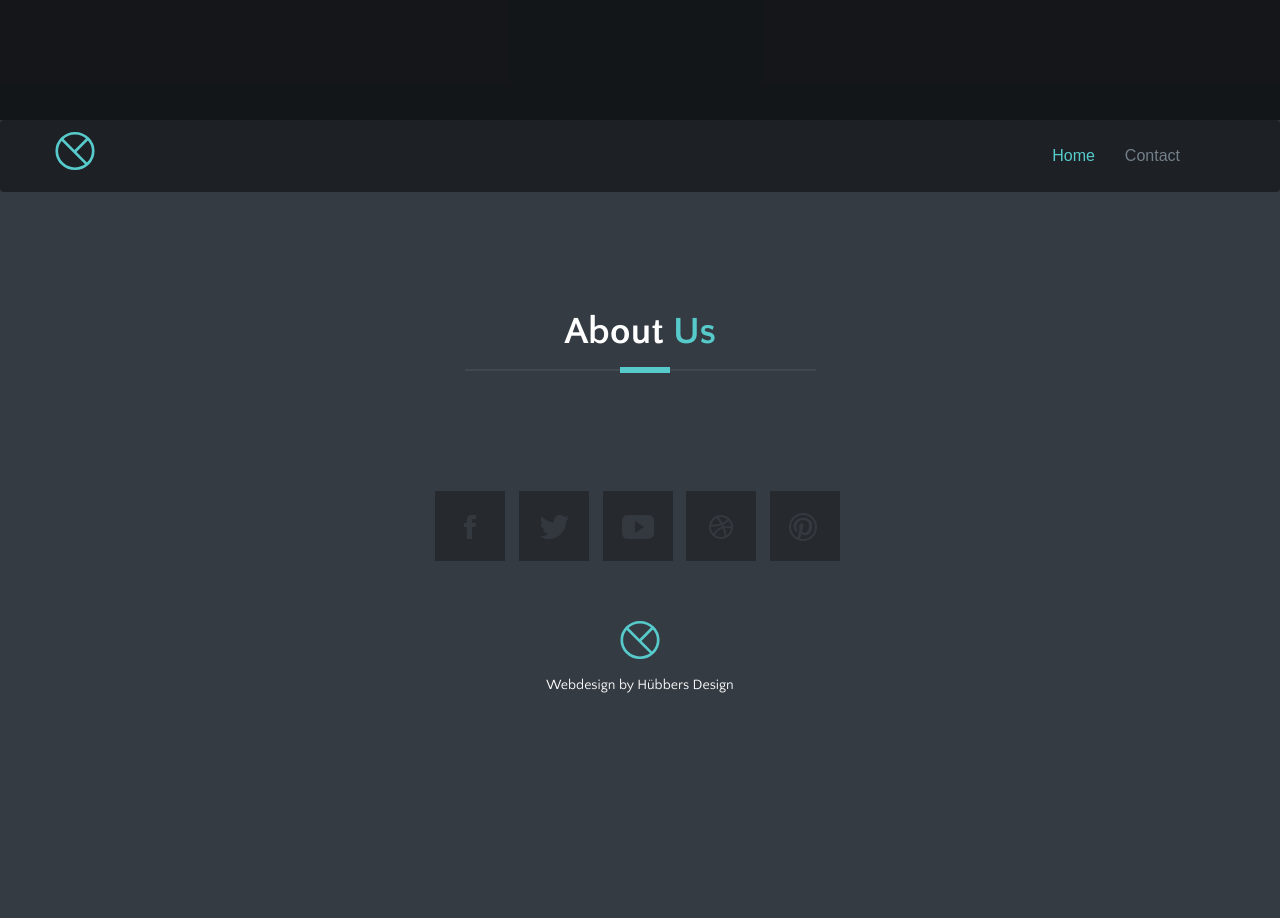
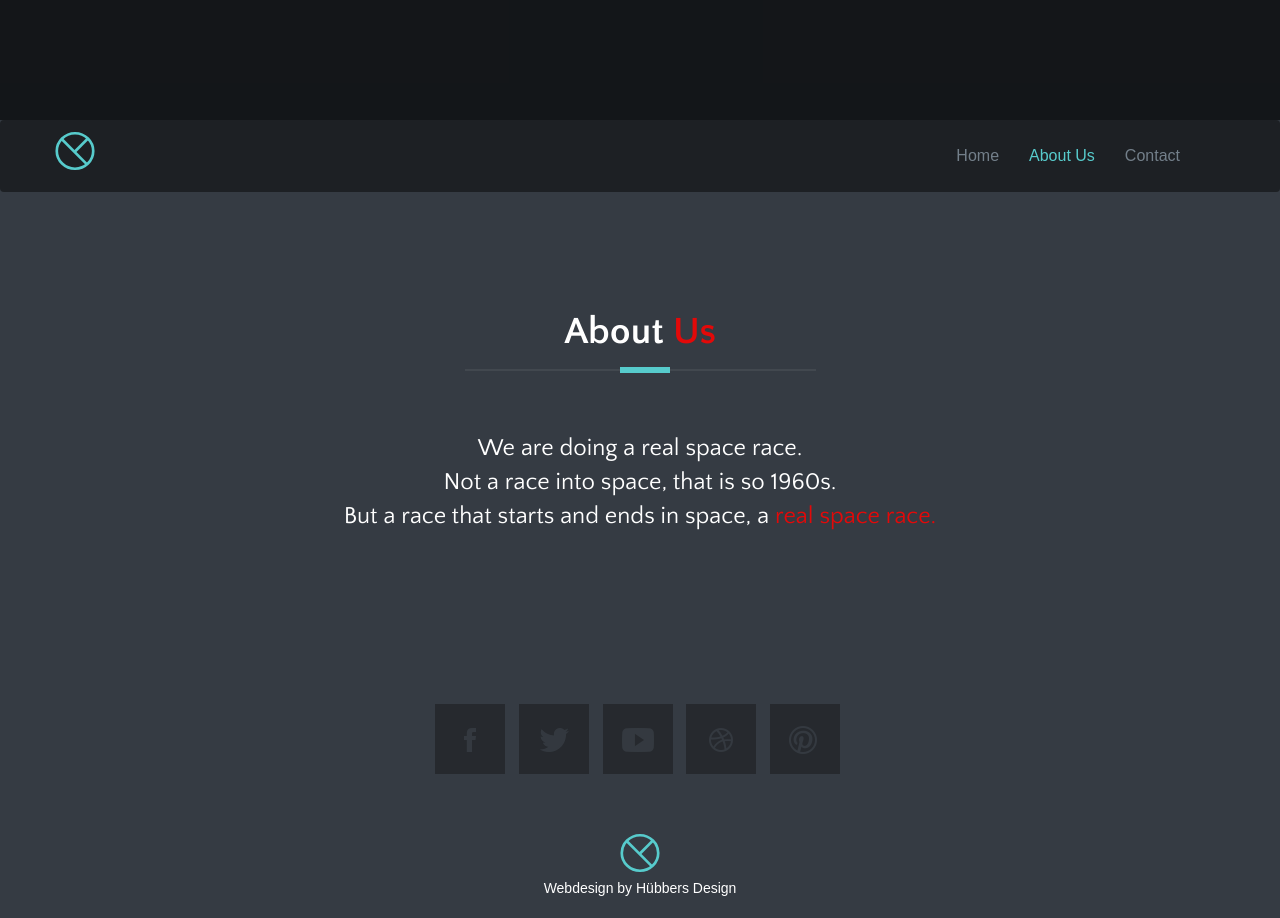
Before and after one commit to xadrus1799/RealSpaceRace, a plain HTML site: page index.html in a window 1280 px wide. Shown: the part 680-1598 px from the top of the page. Before the commit the page ends 1505 px from the top, so only its background shows below. Drawn offline with Linux system fonts and the light colour scheme; some packages are replaced by stand-ins of ours; files whose address does not match are found by name; a web font is replaced by a local one.

Commit message:
new about us section

```diff
--- a/css/style.css
+++ b/css/style.css
@@ -34,6 +34,8 @@ h6 {
 
 p {
   font-family: "Quattrocento Sans", sans-serif;
+  font-size: x-large;
+  color: white;
 }
 
 /*=================================================================
@@ -165,7 +167,7 @@ a:hover {
 }
 
 .color {
-  color: #6CB670;
+  color: #e30909;
 }
 
 .sub-title {
--- a/index.html
+++ b/index.html
@@ -80,7 +80,8 @@ Welcome Slider
 				<!-- logo -->
 				<a class="navbar-brand logo" href="#body">
 					<!-- <img src="images/logo.png" alt="Website Logo" /> -->
-                    <svg width="40px" height="40px" viewBox="0 0 45 44" version="1.1" xmlns="http://www.w3.org/2000/svg" xmlns:xlink="http://www.w3.org/1999/xlink">
+					<svg width="40px" height="40px" viewBox="0 0 45 44" version="1.1" xmlns="http://www.w3.org/2000/svg"
+						xmlns:xlink="http://www.w3.org/1999/xlink">
 						<g id="Page-1" stroke="none" stroke-width="1" fill="none" fill-rule="evenodd">
 							<g id="Group" transform="translate(2.000000, 2.000000)" stroke="#57CBCC" stroke-width="3">
 								<ellipse id="Oval" cx="20.5" cy="20" rx="20.5" ry="20"></ellipse>
@@ -97,6 +98,7 @@ Welcome Slider
 			<nav class="collapse navbar-collapse navbar-right" role="Navigation">
 				<ul id="nav" class="nav navbar-nav navigation-menu">
 					<li><a data-scroll href="#body">Home</a></li>
+					<li><a data-scroll href="#about">About Us</a></li>
 					<li><a data-scroll href="#contact-us">Contact</a></li>
 				</ul>
 			</nav>
@@ -108,23 +110,21 @@ Welcome Slider
   End Fixed Navigation
   ==================================== -->
 
-<!--
-		Start About Section
-		==================================== -->
-		<section class="bg-one about section">
+	<!-- Start About Us Section -->
+	<section class="section" id="about">
 		<div class="container">
 			<div class="row">
-
-					<!-- section title -->
 				<div class="title text-center wow">
-						<h2>About <span class="color">Us</span> </h2>
+					<h2>About <span style="color: #e30909">Us</span> </h2>
 					<div class="border"></div>
 				</div>
-					<!-- /section title -->
-
-<!-- end Contact Area
-		========================================== -->
-
+				<p class="text-center">We are doing a real space race. <br>
+					Not a race into space, that is so 1960s. <br>
+					But a race that starts and ends in space, a <span class="color">real space race.</span><br></p>
+			</div>
+		</div>
+	</section>
+	<!-- End About Us Section -->
 
 
 
@@ -137,11 +137,15 @@ Welcome Slider
 					<!-- Footer Social Links -->
 					<div class="social-icon">
 						<ul class="list-inline">
-						<li><a href="https://facebook.com/themefisher"><i class="tf-ion-social-facebook"></i></a></li>
+							<li><a href="https://facebook.com/themefisher"><i class="tf-ion-social-facebook"></i></a>
+							</li>
 							<li><a href="https://twitter.com/themefisher"><i class="tf-ion-social-twitter"></i></a></li>
-						<li><a href="https://www.youtube.com/channel/UCx9qVW8VF0LmTi4OF2F8YdA"><i class="tf-ion-social-youtube"></i></a></li>
-						<li><a href="https://dribbble.com/themefisher"><i class="tf-ion-social-dribbble-outline"></i></a></li>
-						<li><a href="https://pinterest.com/themefisher"><i class="tf-ion-social-pinterest-outline"></i></a></li>
+							<li><a href="https://www.youtube.com/channel/UCx9qVW8VF0LmTi4OF2F8YdA"><i
+										class="tf-ion-social-youtube"></i></a></li>
+							<li><a href="https://dribbble.com/themefisher"><i
+										class="tf-ion-social-dribbble-outline"></i></a></li>
+							<li><a href="https://pinterest.com/themefisher"><i
+										class="tf-ion-social-pinterest-outline"></i></a></li>
 						</ul>
 					</div>
 					<!--/. End Footer Social Links -->
@@ -164,7 +168,7 @@ Welcome Slider
 						</a>
 						<br />
 
-					<p>Webdesign by <a href="https://www.huebbers-design.de">Hübbers Design</a></p>
+						Webdesign by <a href="https://www.huebbers-design.de">Hübbers Design</a>
 					</div>
 					<!-- /copyright -->
 
@@ -199,7 +203,8 @@ Welcome Slider
 	<!-- Magnific popup -->
 	<script type="text/javascript" src="plugins/magnific-popup/dist/jquery.magnific-popup.min.js"></script>
 	<!-- Google Map API -->
-		<script type="text/javascript"  src="https://maps.googleapis.com/maps/api/js?key=AIzaSyBu5nZKbeK-WHQ70oqOWo-_4VmwOwKP9YQ"></script>
+	<script type="text/javascript"
+		src="https://maps.googleapis.com/maps/api/js?key=AIzaSyBu5nZKbeK-WHQ70oqOWo-_4VmwOwKP9YQ"></script>
 	<!-- Sticky Nav -->
 	<script type="text/javascript" src="plugins/Sticky/jquery.sticky.js"></script>
 	<!-- Number Counter Script -->
@@ -210,4 +215,5 @@ Welcome Slider
 	<script type="text/javascript" src="js/script.js"></script>
 
 </body>
+
 </html>
```
Lines whose indentation alone changed are shown as unchanged.
